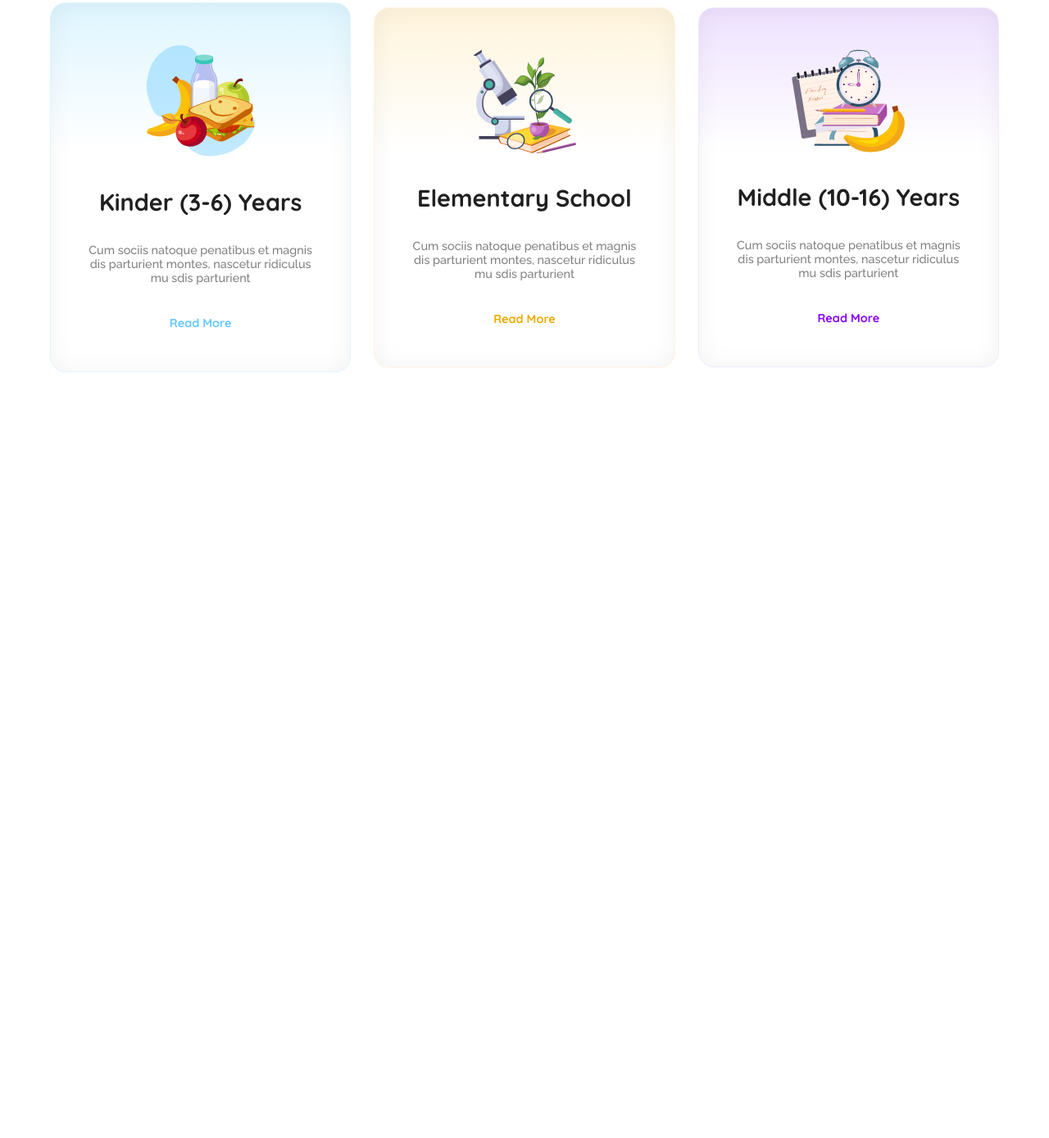
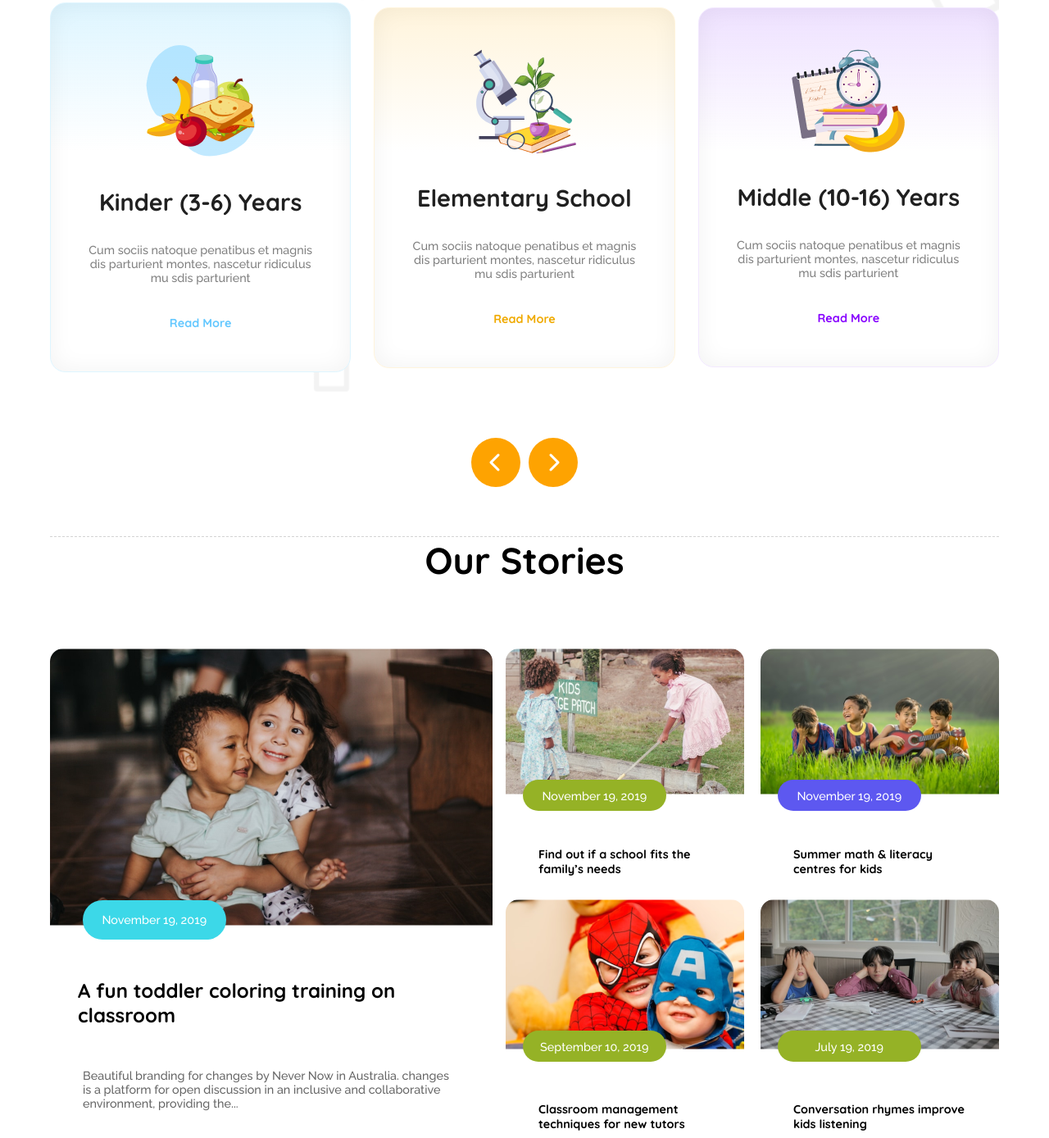
Before and after one commit to shafayatGit/Assignment-2, a plain HTML site: page index.html in a window 1280 px wide. Shown: the part 856-2244 px from the top of the page at 82% size. Before the commit the page ends 1310 px from the top, so only its background shows below. Drawn offline with Linux system fonts and the light colour scheme.

Commit message:
story section added

```diff
--- a/index.html
+++ b/index.html
@@ -67,6 +67,61 @@
                     <p class="card_para2 quicksand_regular" style="color: rgb(135, 0, 255);">Read More</p>
                 </div>
             </div>
+
+            <div class="arrow_container flex">
+                <span class="arrow_1"><i class="fa-solid fa-chevron-left"></i></span>
+                <span class="arrow_2"><i class="fa-solid fa-chevron-right"></i></span>
+            </div>
+          </section>
+          <section class="story_container">
+            <h1 class="story_title">Our Stories</h1>
+            <div class="story_card_container">
+                <div class="story_card_1">
+                    <img src="assets/story-1.png" alt="" class="story_img">
+                    <button class="story_btn_1">November 19, 2019</button>
+                    <h1 class="story_card_title">A fun toddler coloring training on
+                        classroom</h1>
+                    <p class="story_card_description">Beautiful branding for changes by Never Now in Australia.
+                        changes is a platform for open discussion in an inclusive and
+                        collaborative environment, providing the...</p>
+                </div>
+                <div class="story_card">
+                    <img src="assets/story-2.png" alt="" class="story_img">
+                    <button class="story_btn_2">November 19, 2019</button>
+                    <h1 class="story_card_title_2">Find out if a school fits the
+                        family’s needs</h1>
+                </div>
+                <div class="story_card_3">
+                    <img src="assets/story-3.png" alt="" class="story_img">
+                    <button class="story_btn_2" style="background-color: rgb(93, 88, 240);">November 19, 2019</button>
+                    <h1 class="story_card_title_2">Summer math & literacy
+                        centres for kids</h1>
+                </div>
+                <div class="story_card_3_rep">
+                    <img src="assets/story-3.png" alt="" class="story_img">
+                    <button class="story_btn_2" style="background-color: rgb(93, 88, 240);">November 19, 2019</button>
+                    <h1 class="story_card_title_2">Summer math & literacy
+                        centres for kids</h1>
+                </div>
+                <div class="story_card_3_rep">
+                    <img src="assets/story-3.png" alt="" class="story_img">
+                    <button class="story_btn_2" style="background-color: rgb(93, 88, 240);">November 19, 2019</button>
+                    <h1 class="story_card_title_2">Summer math & literacy
+                        centres for kids</h1>
+                </div>
+                <div class="story_card">
+                    <img src="assets/story-4.png" alt="" class="story_img">
+                    <button class="story_btn_2">September 10, 2019</button>
+                    <h1 class="story_card_title_2">Classroom management
+                        techniques for new tutors</h1>
+                </div>
+                <div class="story_card">
+                    <img src="assets/story-5.png" alt="" class="story_img">
+                    <button class="story_btn_2">July 19, 2019</button>
+                    <h1 class="story_card_title_2">Conversation rhymes
+                        improve kids listening</h1>
+                </div>
+            </div>
           </section>
     </header>
     <main>
--- a/styles/style.css
+++ b/styles/style.css
@@ -31,6 +31,7 @@
 body{
     max-width: 1158px;
     margin: 0 auto;
+    box-sizing: border-box;
 }
 
 
@@ -133,6 +134,13 @@ margin-bottom: 60px;
 
 /* Card Section */
 
+.card_section{
+    background-image: url("../assets/bg.png");
+    background-size: cover;
+    background-repeat: no-repeat;
+    border-bottom: 0.5px dashed lightgray ;
+}
+
 .card_container{
     align-items: center;
     justify-content: center;
@@ -195,6 +203,141 @@ font-size: 0.9rem;
 font-weight: 700;
 }
 
+/* Arrows Section */
+
+.arrow_container {
+    margin-top: 80px;
+    margin-bottom: 60px;
+    gap: 10px;
+    justify-content: center;
+}
+
+.arrow_1{
+    display: flex;
+    width: 60px;
+    height: 60px;
+    justify-content: center;
+    align-items: center;
+    flex-shrink: 0;
+    border-radius: 50%;
+    background: var(--Orange, #FEA301);
+    color: #FFF;
+    text-align: center;
+    font-family: "Font Awesome 5 Free";
+    font-size: 24px;
+    font-style: normal;
+    font-weight: 900;
+    line-height: 24px;
+    /* 100% */
+}
+
+.arrow_2 {
+    display: flex;
+    width: 60px;
+    height: 60px;
+    justify-content: center;
+    align-items: center;
+    flex-shrink: 0;
+    border-radius: 50%;
+    background: var(--Orange, #FEA301);
+    color: #FFF;
+    text-align: center;
+    font-family: "Font Awesome 5 Free";
+    font-size: 24px;
+    font-style: normal;
+    font-weight: 900;
+    line-height: 24px;
+}
+
+/* Story card section */
+
+.story_card_container{
+    display: grid;
+    grid-template-columns: repeat(4, 1fr);
+    gap: 20px;
+
+}
+
+.story_card_1{
+    grid-column: span 2;
+    grid-row: span 2;
+}
+
+.story_title{
+    color: rgb(0, 0, 0);
+font-family: Quicksand;
+font-size: 2.8rem;
+font-weight: 700;
+text-align: center;
+margin-bottom: 80px;
+}
+
+.story_img{
+    border-radius: 16px 16px 0px 0px;
+    margin-bottom: 60px;
+}
+
+.story_btn_1{
+    width: 174.51px;
+height: 47.93px;
+border-radius: 47.93px;
+background: rgb(60, 216, 232);
+color: rgb(255, 255, 255);
+font-family: Raleway;
+font-size: 0.9rem;
+font-weight: 500;
+border: none;
+position: absolute;
+margin-left: 40px;
+margin-top: -95px;
+}
+
+.story_card_title{
+    color: rgb(0, 0, 0);
+font-family: Quicksand;
+font-size: 1.5rem;
+font-weight: 700;
+margin-bottom: 50px;
+padding: 0 34px;
+}
+
+.story_card_description{
+    color: rgb(102, 102, 102);
+font-family: Raleway;
+font-size: 0.9rem;
+font-weight: 500;
+margin-bottom: 34px;
+padding: 0 40px;
+}
+
+.story_btn_2{
+    position: absolute;
+    width: 174.51px;
+    height: 38.35px;
+    border-radius: 47.93px;
+    border: none;
+background: rgb(149, 178, 38);
+color: rgb(255, 255, 255);
+font-family: Raleway;
+font-size: 0.9rem;
+font-weight: 500;
+
+margin-left: -270px;
+margin-top: 160px;
+}
+
+.story_card_title_2{
+    color: rgb(0, 0, 0);
+font-family: Quicksand;
+font-size: 0.9rem;
+font-weight: 700;
+padding: 0 40px;
+}
+
+.story_card_3_rep{
+    display: none;
+}
+
 
 @media screen and (max-width:576px) {
     nav>ul li, nav button, .nav_name{
@@ -243,4 +386,18 @@ font-family: Quicksand;
 font-size: 1.8rem;
 font-weight: 700;
     }
+    .arrow_container{
+        display: none;
+    }
+
+    .story_card_container{
+        grid-template-columns: repeat(2, 1fr);
+    }
+
+    .story_card_1{
+        display: none;
+    }
+    .story_card_3_rep{
+        display: block;
+    }
 }
```
